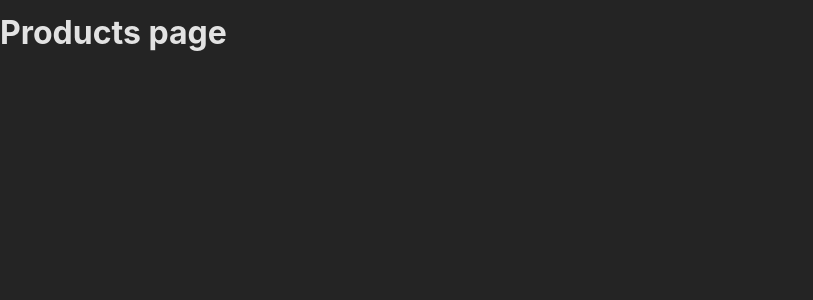
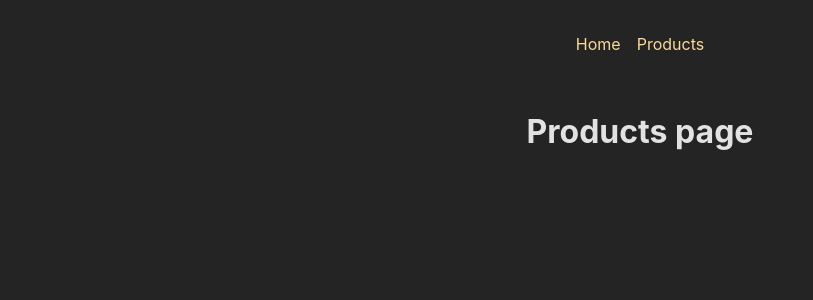
Before and after one commit to edcsu/react_router_practice, a React (Create React App) app: page /products in a window 1280 px wide. Shown: the top 300 px of the page, without its empty margins (0-813 px from the left). Built offline with nearby package versions, Linux system fonts and the light colour scheme.

Commit message:
feat: add root layout

```diff
--- /dev/null
+++ b/src/components/MainNavigation.js
@@ -0,0 +1,22 @@
+import { Link } from 'react-router-dom'
+
+import classes from './MainNavigation.module.css'
+
+function MainNavigation() {
+  return (
+    <header className={classes.header}>
+        <nav>
+            <ul className={classes.list}>
+                <li>
+                    <Link to='/'>Home</Link>
+                </li>
+                <li>
+                    <Link to='products'>Products</Link>
+                </li>
+            </ul>
+        </nav>
+    </header>
+  )
+}
+
+export default MainNavigation
--- /dev/null
+++ b/src/components/MainNavigation.module.css
@@ -0,0 +1,23 @@
+.header {
+    max-width: 60rem;
+    margin: auto;
+    padding: 2rem;
+    display: flex;
+    justify-content: center;
+  }
+
+  .list {
+    display: flex;
+    gap: 1rem;
+  }
+
+  .list a {
+    text-decoration: none;
+    color: var(--color-primary-400);
+  }
+
+  .list a:hover,
+  .list a.active {
+    color: var(--color-primary-800);
+    text-decoration: underline;
+  }
--- /dev/null
+++ b/src/pages/Root.js
@@ -0,0 +1,17 @@
+import { Outlet } from "react-router-dom"
+import MainNavigation from "../components/MainNavigation"
+
+import classes from './Root.module.css'
+
+function Layout() {
+  return (
+    <>
+        <MainNavigation />
+        <main className={classes.content}>
+            <Outlet/>
+        </main>
+    </>
+  )
+}
+
+export default Layout
--- /dev/null
+++ b/src/pages/Root.module.css
@@ -0,0 +1,4 @@
+.content {
+    margin: 2rem auto;
+    text-align: center;
+}
```
Also changed, not shown: src/App.js (+10 -2 lines).
